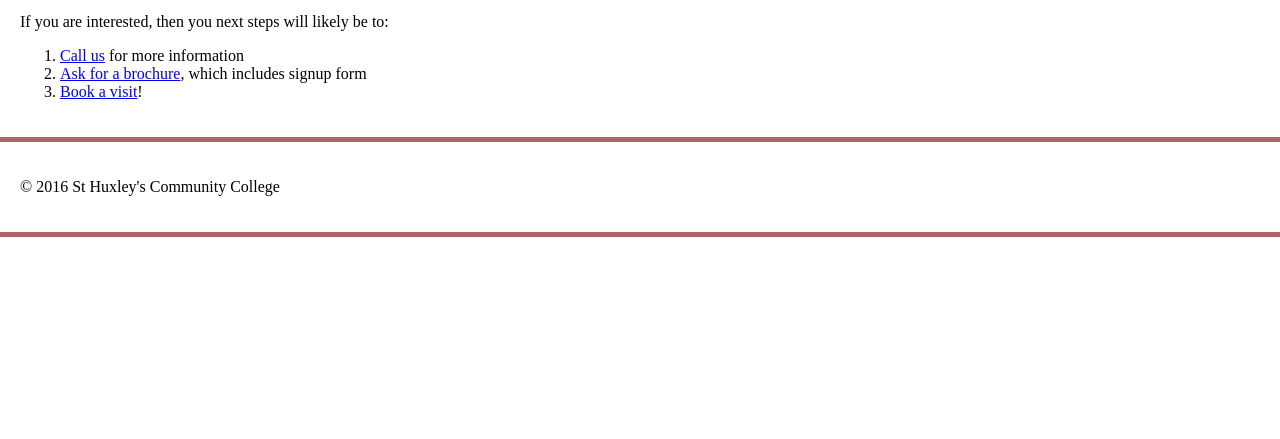
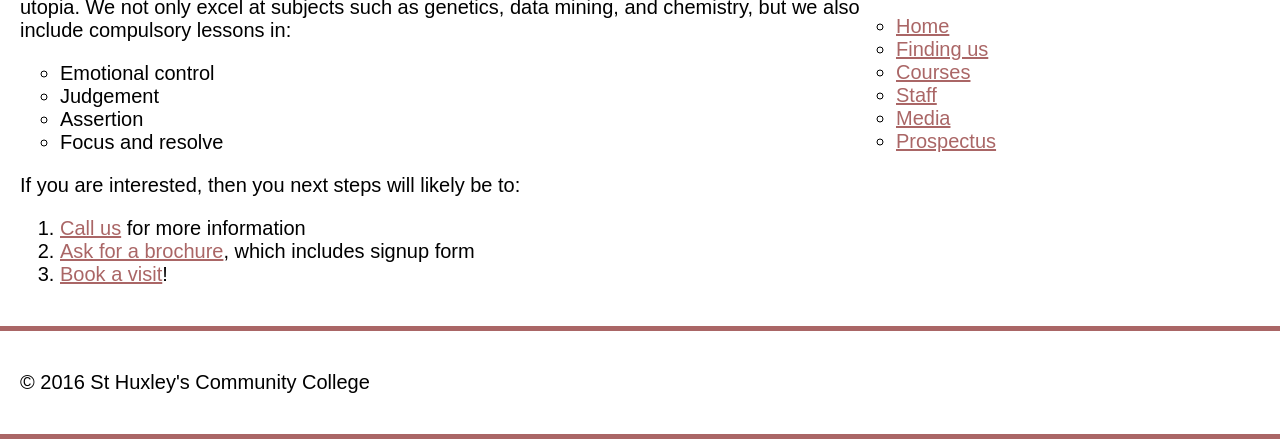
Before and after one commit to kroos78/Huxley, a plain HTML site: page index2.html in a window 1280 px wide. Shown: the part 589-1028 px from the top of the page. Before the commit the page ends 826 px from the top, so only its background shows below. Drawn offline with Linux system fonts and the light colour scheme.

Commit message:
Update index2.html

```diff
--- a/index2.html
+++ b/index2.html
@@ -3,7 +3,7 @@
   <head>
     <meta charset="utf-8">
     <title>St Huxley's Community College</title>
-    <link href="style.css" type="text/css" rel="stylesheet">
+    <link href="style2.css" type="text/css" rel="stylesheet">
   </head>
   <body>
 
```
